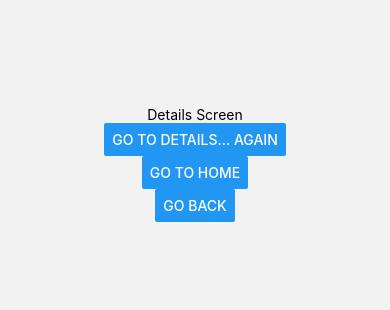
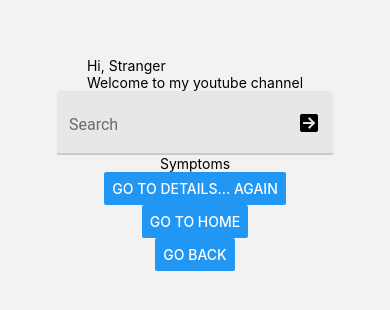
Before and after one commit to viknedus/CovidUI-App-RN, a React Native app: screen /Details in a window 390 px wide. Shown: the part 258-568 px from the top of the page. Built offline with nearby package versions, Linux system fonts and the light colour scheme.

Commit message:
UI changes added

```diff
--- a/components/DetailsScreen.js
+++ b/components/DetailsScreen.js
@@ -1,14 +1,24 @@
 import React from "react";
-import { View, Button, Text } from "react-native";
+import { View, Button, Text, StyleSheet } from "react-native";
+// local
+import { TextInput } from "react-native-paper";
+// dependencies
 import { SafeAreaView } from "react-native-safe-area-context";
 
 function DetailsScreen({ navigation }) {
   return (
-    <SafeAreaView
-      style={{ flex: 1, alignItems: "center", justifyContent: "center" }}
-    >
-      <View></View>
-      <Text>Details Screen</Text>
+    <SafeAreaView style={styles.container}>
+      <View>
+        <Text>Hi, Stranger</Text>
+        <Text>Welcome to my youtube channel</Text>
+      </View>
+      {/* <TextInput style={styles.input} placeholder="search" inlineImageLeft="" /> */}
+      <TextInput
+        label="Search"
+        right={<TextInput.Icon name="arrow-right-box" />}
+      />
+      <Text>Symptoms</Text>
+
       <Button
         title="Go to Details... again"
         onPress={() => navigation.push("Details")}
@@ -18,4 +28,19 @@ function DetailsScreen({ navigation }) {
     </SafeAreaView>
   );
 }
+
+const styles = StyleSheet.create({
+  container: {
+    flex: 1,
+    alignItems: "center",
+    justifyContent: "center",
+  },
+  input: {
+    height: 40,
+    margin: 12,
+    borderWidth: 1,
+    padding: 10,
+  },
+});
+
 export default DetailsScreen;
```
